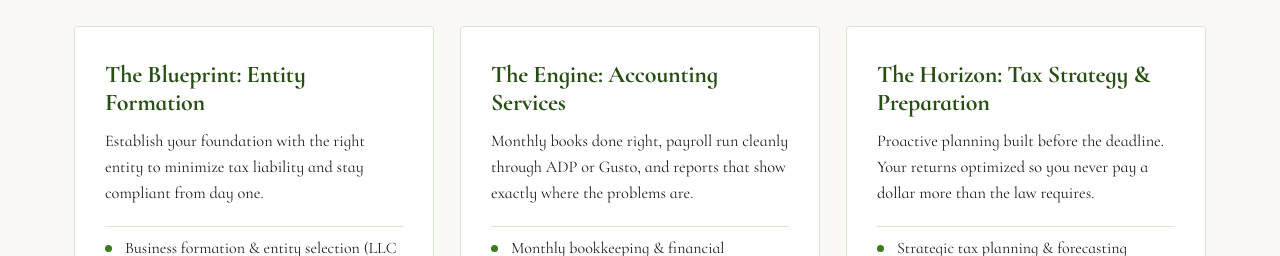
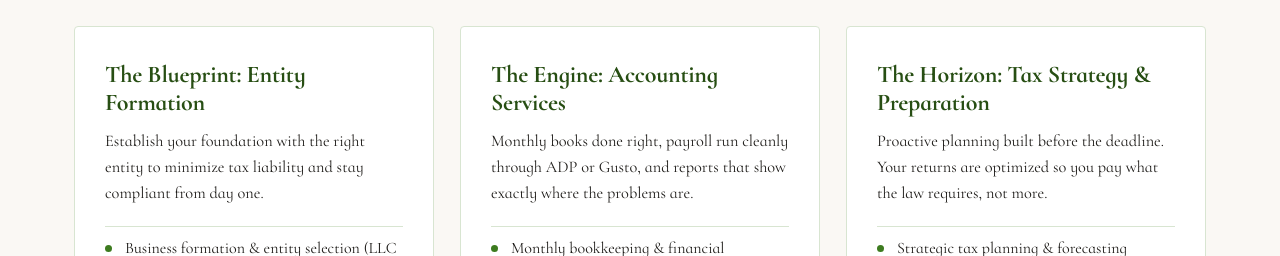
Before and after one commit to StephenAnt/daperiscpa-site, a plain HTML site: page index.html in a window 1280 px wide. Shown: the part 3500-3756 px from the top of the page. Drawn offline with Linux system fonts and the light colour scheme; a web font is replaced by a local one.

Commit message:
Soften "never pay a dollar more" claim on homepage Horizon pillar
Co-Authored-By: Claude Sonnet 5.5 <noreply@anthropic.com>

```diff
--- a/index.html
+++ b/index.html
@@ -114,7 +114,7 @@
       <h2>Three pillars. One integrated practice</h2>
       <p class="lede">From entity setup to year-round strategy — every part of your finances working together.</p>
     </div>
-    <div class="grid grid-3"><div class="card pillar"><h3>The Blueprint: Entity Formation</h3><p>Establish your foundation with the right entity to minimize tax liability and stay compliant from day one.</p><ul><li>Business formation &amp; entity selection (LLC / S-Corp)</li><li>Business licenses &amp; registered agent services</li><li>Start-up structuring &amp; compliance</li></ul></div><div class="card pillar"><h3>The Engine: Accounting Services</h3><p>Monthly books done right, payroll run cleanly through ADP or Gusto, and reports that show exactly where the problems are.</p><ul><li>Monthly bookkeeping &amp; financial statements</li><li>Payroll setup &amp; processing via ADP or Gusto</li><li>KPI tracking &amp; cash-flow insights</li></ul></div><div class="card pillar"><h3>The Horizon: Tax Strategy &amp; Preparation</h3><p>Proactive planning built before the deadline. Your returns optimized so you never pay a dollar more than the law requires.</p><ul><li>Strategic tax planning &amp; forecasting</li><li>Federal &amp; state return preparation</li><li>Quarterly estimates &amp; tax-notice support</li></ul></div></div>
+    <div class="grid grid-3"><div class="card pillar"><h3>The Blueprint: Entity Formation</h3><p>Establish your foundation with the right entity to minimize tax liability and stay compliant from day one.</p><ul><li>Business formation &amp; entity selection (LLC / S-Corp)</li><li>Business licenses &amp; registered agent services</li><li>Start-up structuring &amp; compliance</li></ul></div><div class="card pillar"><h3>The Engine: Accounting Services</h3><p>Monthly books done right, payroll run cleanly through ADP or Gusto, and reports that show exactly where the problems are.</p><ul><li>Monthly bookkeeping &amp; financial statements</li><li>Payroll setup &amp; processing via ADP or Gusto</li><li>KPI tracking &amp; cash-flow insights</li></ul></div><div class="card pillar"><h3>The Horizon: Tax Strategy &amp; Preparation</h3><p>Proactive planning built before the deadline. Your returns are optimized so you pay what the law requires, not more.</p><ul><li>Strategic tax planning &amp; forecasting</li><li>Federal &amp; state return preparation</li><li>Quarterly estimates &amp; tax-notice support</li></ul></div></div>
     <p class="center" style="margin-top:38px"><a class="btn" href="/cpa-services/">Explore CPA Services</a></p>
   </div>
 </section>
```
